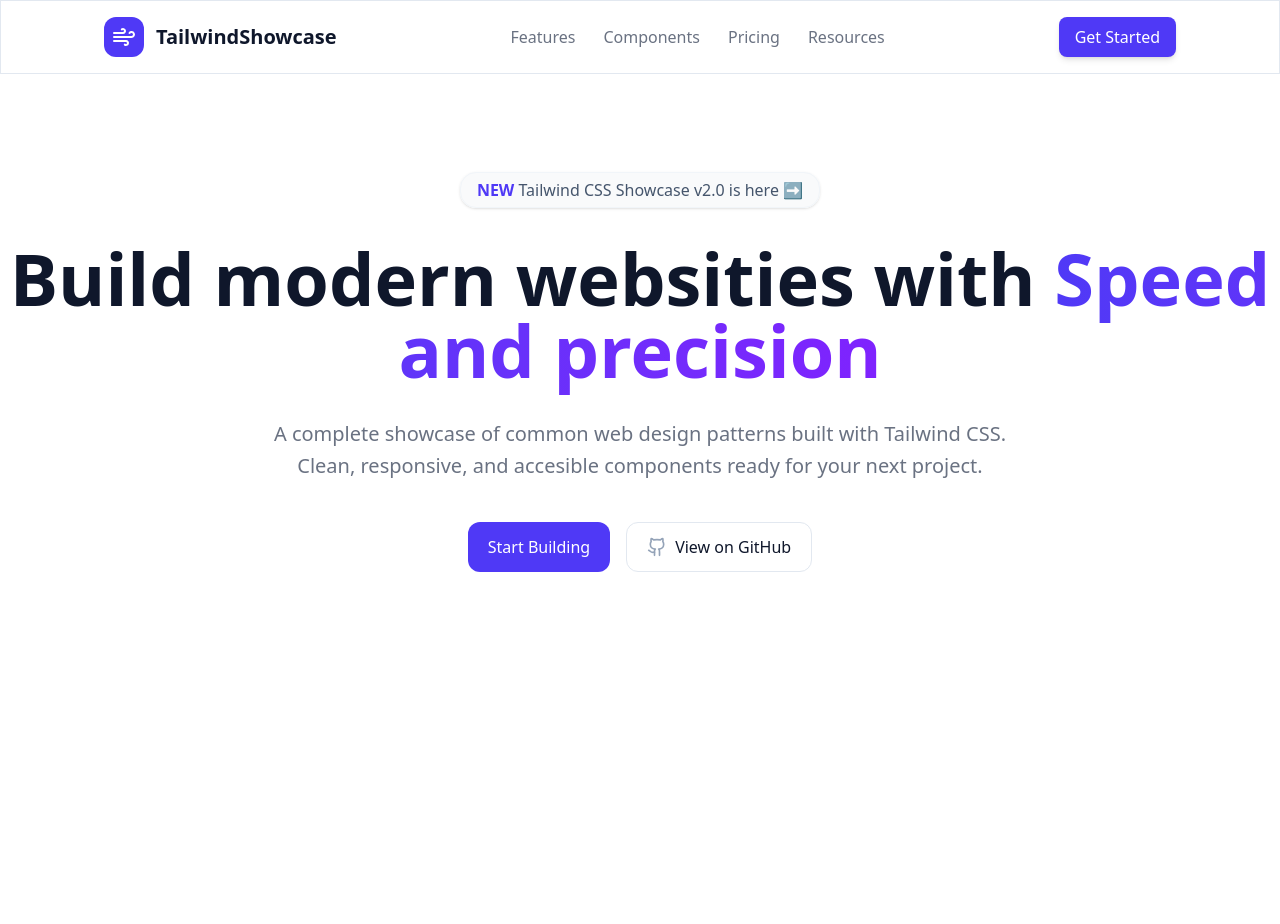
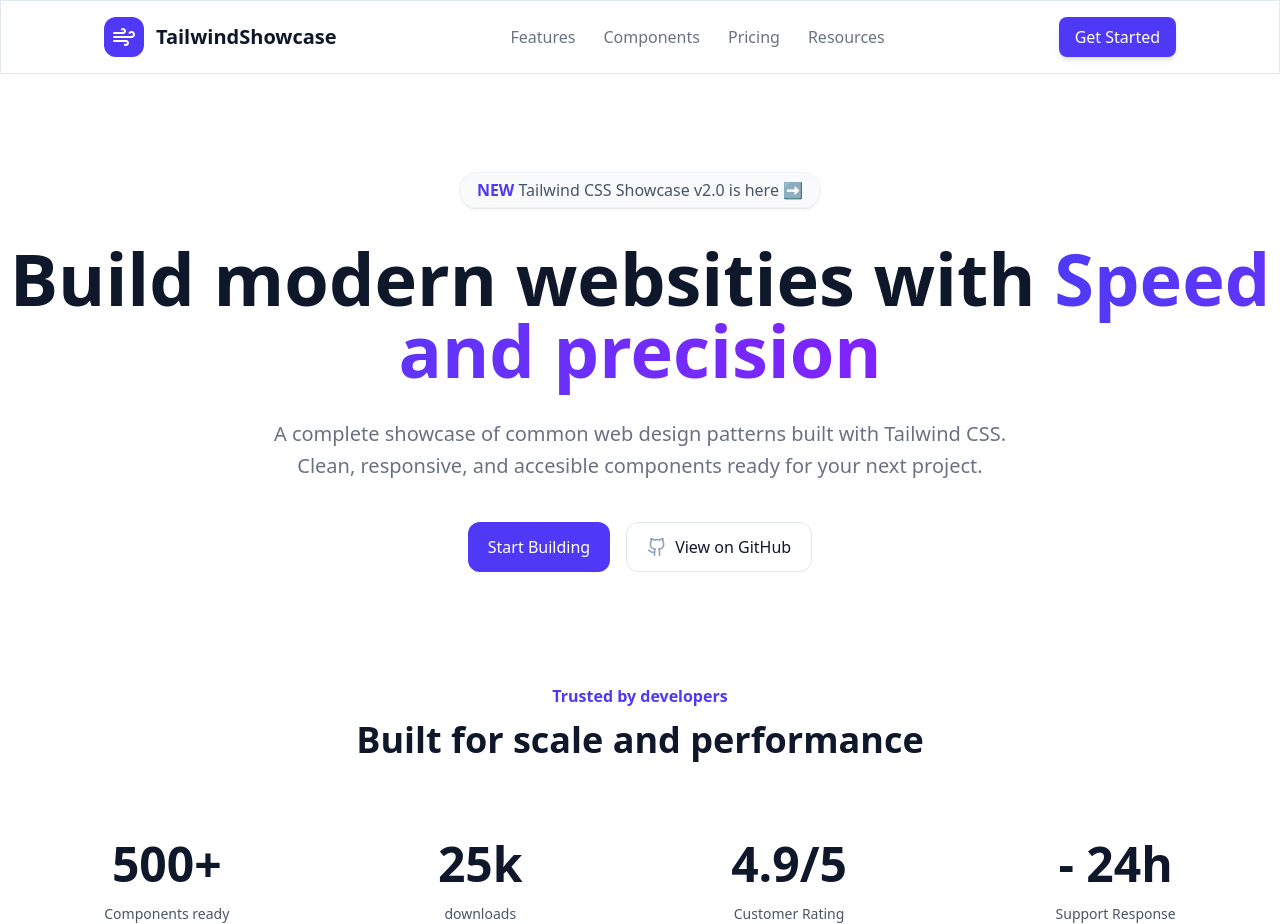
Before and after one commit to GaetanoNicotra/progetto-2, a React (Vite) app in the folder landing-page/: page / in a window 1280 px wide. Before the commit the page ends 800 px from the top, so only its background shows below. Built offline with nearby package versions, Linux system fonts and the light colour scheme.

Commit message:
[UPD] creazione della sezione statistiche

```diff
--- a/landing-page/src/App.tsx
+++ b/landing-page/src/App.tsx
@@ -1,5 +1,6 @@
 import HeroSection from "./components/HeroSection"
 import Navbar from "./components/Navbar"
+import Statistic from "./components/Statistic"
 
 export default function App() {
   return <div className="min-h-screen bg-white font-sans text-slate-900 antialiased selection:bg-indigo-100 selection:text-indigo-700">
@@ -8,6 +9,7 @@ export default function App() {
 
     <main>
       <HeroSection />
+      <Statistic />
     </main>
 
   </div>
--- /dev/null
+++ b/landing-page/src/components/Feature.jsx
@@ -0,0 +1,11 @@
+import React from 'react'
+
+const Feature = () => {
+    return (
+        <div>
+
+        </div>
+    )
+}
+
+export default Feature
--- /dev/null
+++ b/landing-page/src/components/Statistic.tsx
@@ -0,0 +1,23 @@
+
+const Statistic = () => {
+    return (
+        <div className=" border-slate-100">
+
+            <div className="text-indigo-600 font-semibold text-center ">Trusted by developers</div>
+
+            <div className="font-bold text-4xl text-center mt-3">Built for scale and performance</div>
+
+            <ul className="flex justify-around text-center mt-20">
+                <li className="text-5xl font-bold">500+ <div className="text-sm text-gray-600 font-normal mt-4">Components ready</div></li>
+                <li className="text-5xl font-bold">25k <div className="text-sm text-gray-600 font-normal mt-4">downloads</div></li>
+                <li className="text-5xl font-bold">4.9/5 <div className="text-sm text-gray-600 font-normal mt-4">Customer Rating</div></li>
+                <li className="text-5xl font-bold"> - 24h <div className="text-sm text-gray-600 font-normal mt-4">Support Response</div></li>
+            </ul>
+
+        </div>
+
+
+    )
+}
+
+export default Statistic
```
